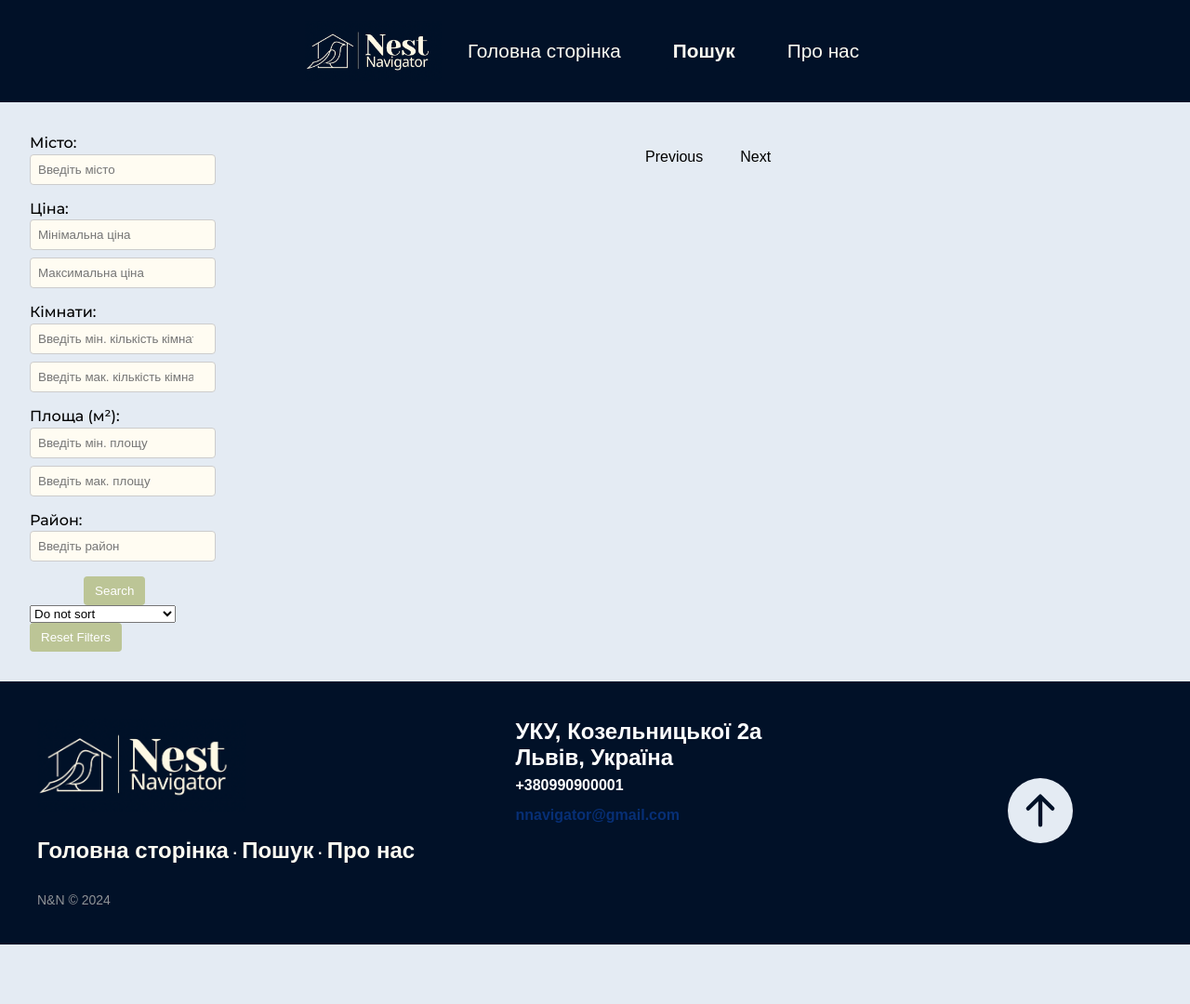
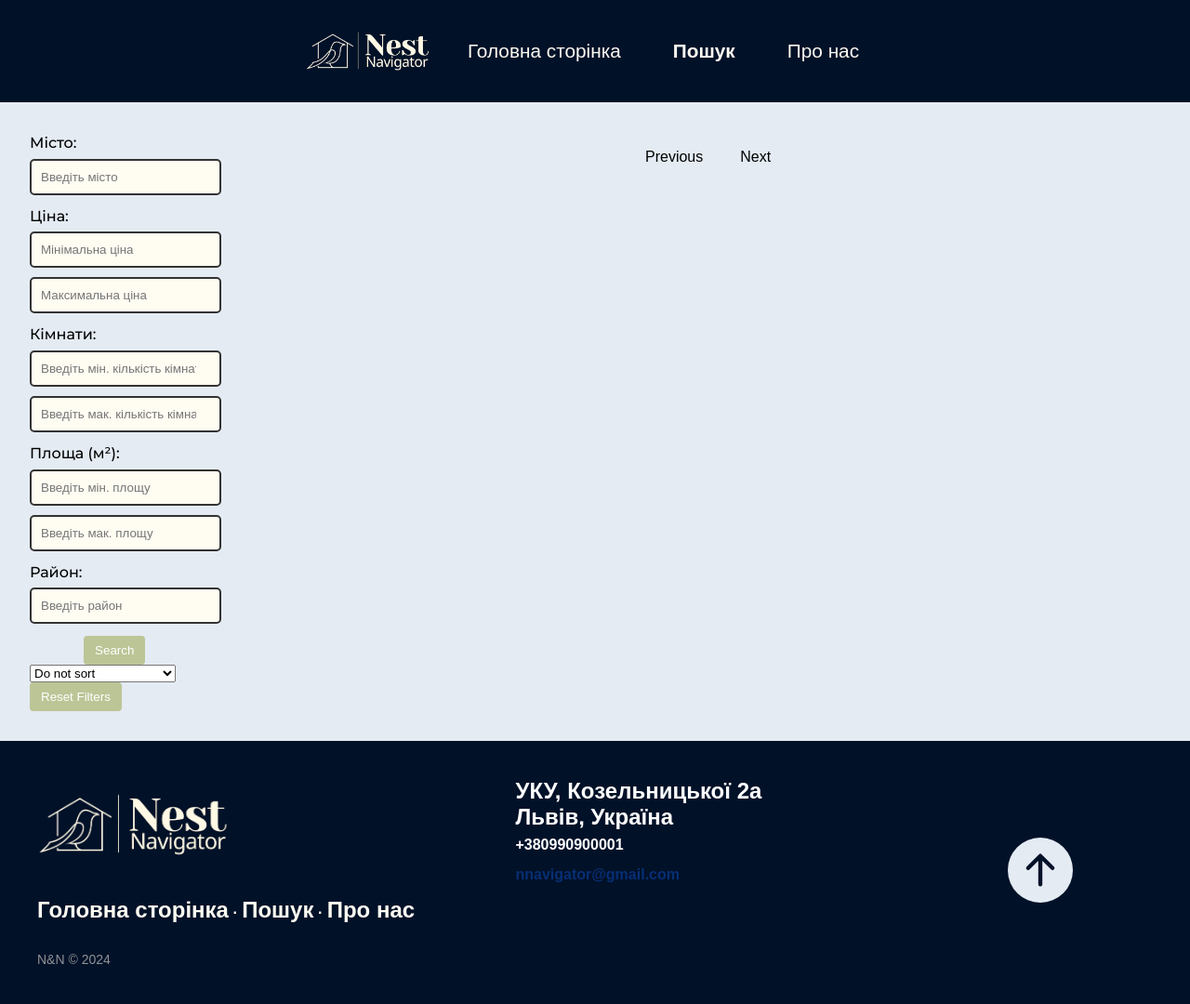
Before and after one commit to viktorpakholok/Nest-Navigator, a Flask app: template website/templates/search_page.html in a window 1280 px wide. Shown: the whole page at 93% size. Before the commit the page ends 1016 px from the top, so only its background shows below. Run offline with Flask 3, Linux system fonts and the light colour scheme; the template is opened without the code that fills it: values that come from a table or form of the project are taken from there, others are empty; some libraries are stand-ins or nearby versions.

Commit message:
style filters

```diff
--- a/website/static/css/style.css
+++ b/website/static/css/style.css
@@ -277,12 +277,14 @@ input[type="submit"]:hover {
 
 .filter-item input,
 .filter-item select {
+  background-color: #FFFCF2;
   width: 100%;
-  padding: 1vh;
-  margin-bottom: 1vh;
-  border: 1px solid #ccc;
-  border-radius: 0.5vh;
-  background-color: #FFFCF2;
+  border-style: solid;
+  border-width: 2px;
+  border-color: #333333;
+  border-radius: 5px;
+  padding: 10px;
+  margin: 5px 0;
 }
 
 /* team page */
```
